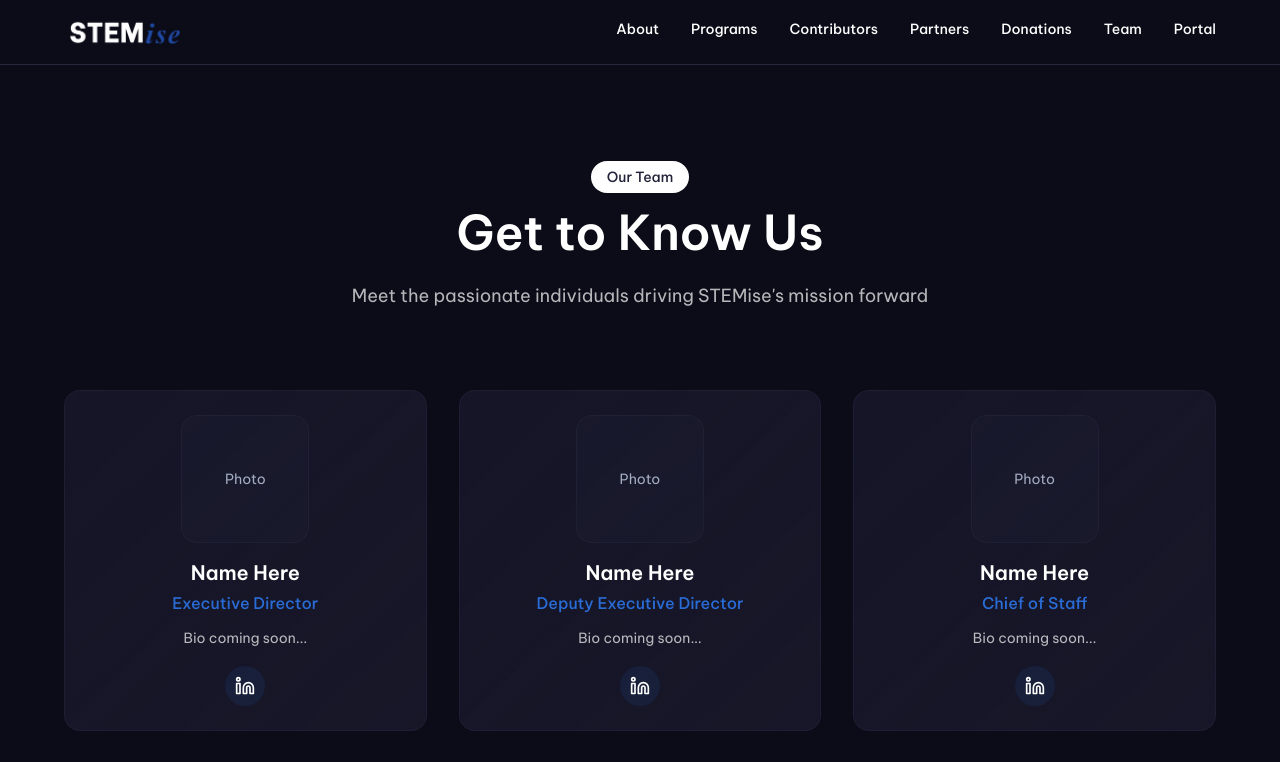
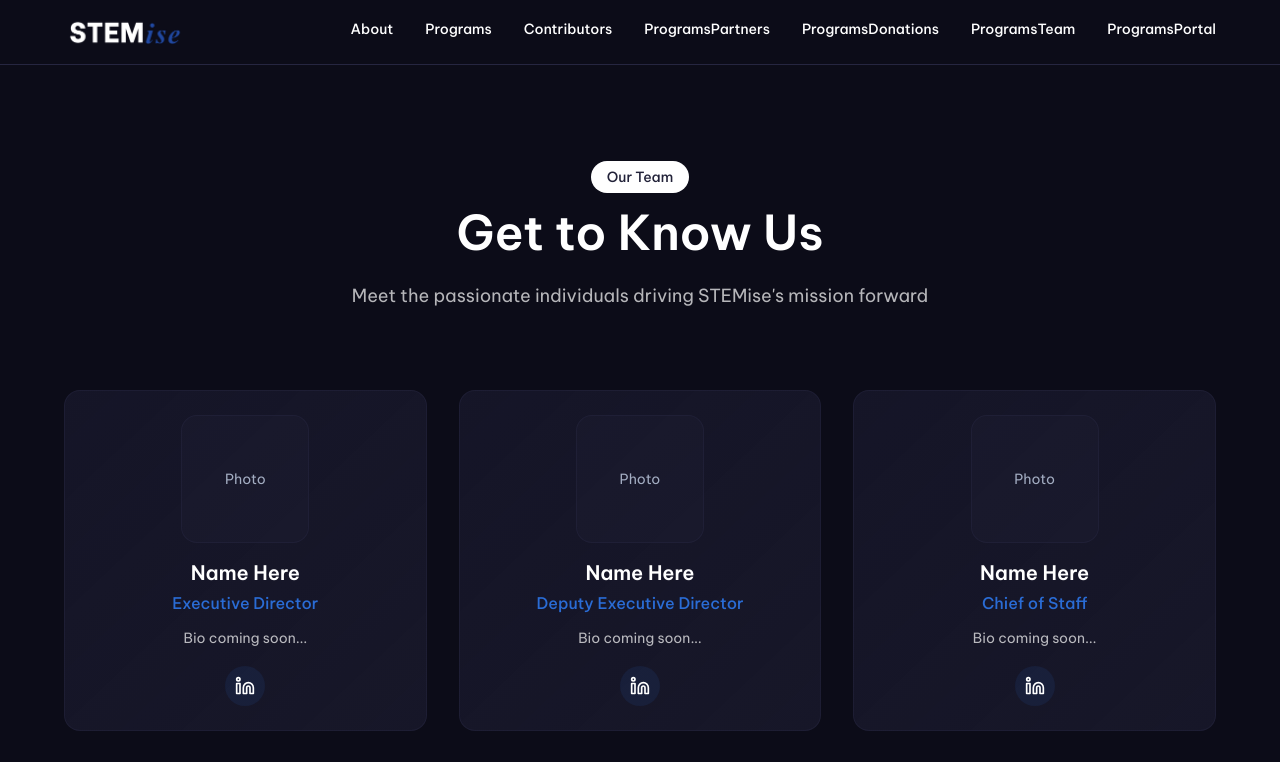
Before and after one commit to STEMise/stemise-website-current-1-3-2026, a React (Vite) app: page /team in a window 1280 px wide. Shown: the top 762 px of the page. Built offline with nearby package versions, Linux system fonts and the light colour scheme; the HTML template or start-up script is replaced by a standard one.

Commit message:
Visual edit in Lovable
Edited UI in Lovable

```diff
--- a/src/components/Header.tsx
+++ b/src/components/Header.tsx
@@ -45,8 +45,7 @@ const Header = () => {
 
           {/* Desktop Navigation */}
           <nav className="hidden md:flex items-center gap-8" aria-label="Primary">
-            {navLinks.map(link => link.kind === "route" ? <Link key={link.to} to={link.to} className="text-foreground hover:text-primary transition-colors text-sm font-medium border-b-2 border-transparent hover:border-primary pb-1">
-                  {link.label}
+            {navLinks.map(link => link.kind === "route" ? <Link key={link.to} to={link.to} className="text-foreground hover:text-primary transition-colors text-sm font-medium border-b-2 border-transparent hover:border-primary pb-1">Programs{link.label}
                 </Link> : <AppHashLink key={link.toId} toId={link.toId} className="text-foreground hover:text-primary transition-colors text-sm font-medium border-b-2 border-transparent hover:border-primary pb-1">
                   {link.label}
                 </AppHashLink>)}
```
